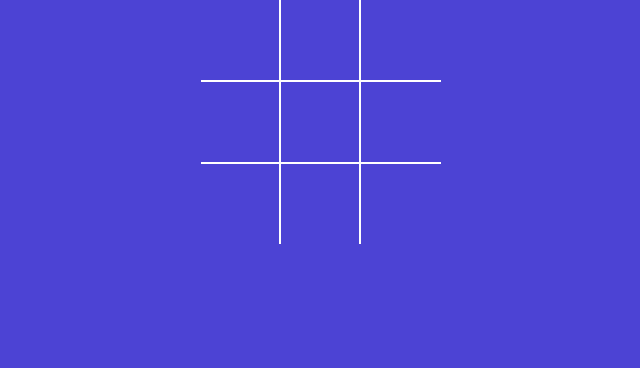
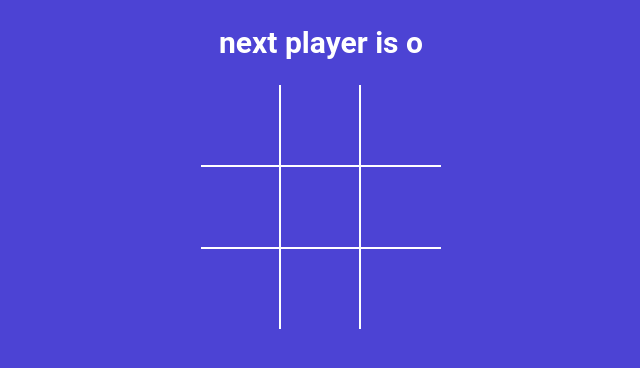
Before and after one commit to shrparekh/tictactoe-game, a React (Vite) app: page / in a window 1280 px wide. Shown: the top 368 px of the page, without its empty margins (319-959 px from the left). Built offline with nearby package versions, Linux system fonts and the light colour scheme.

Commit message:
lifted up the state to app component. show status message to the user , claculate winner

```diff
--- a/src/App.jsx
+++ b/src/App.jsx
@@ -1,10 +1,37 @@
 import './style.scss';
+import { useState } from 'react';
 import Board from './components/board';
+import { calculateWinner } from './winner';
 
 function App() {
+  const [squares, setsquares] = useState(Array(9).fill(null));
+  const [isxnext, setisxnext] = useState(false);
+  const winner = calculateWinner(squares);
+  const nextplayer = isxnext ? 'x' : 'o';
+  const statusMessage = winner
+    ? `winner is ${winner}`
+    : `next player is ${nextplayer}`;
+
+  const handlesquareclick = clickedposition => {
+    if (squares[clickedposition] || winner) {
+      return;
+    }
+
+    setsquares(currentsquares => {
+      return currentsquares.map((squaresvalue, position) => {
+        if (clickedposition === position) {
+          return isxnext ? 'x' : 'o';
+        }
+
+        return squaresvalue;
+      });
+    });
+    setisxnext(currentisxnext => !currentisxnext);
+  };
   return (
     <div className="app">
-      <Board />
+      <h2>{statusMessage}</h2>
+      <Board squares={squares} handlesquareclick={handlesquareclick} />
     </div>
   );
 }
--- a/src/components/Board.jsx
+++ b/src/components/Board.jsx
@@ -1,27 +1,6 @@
-import { useState } from 'react';
 import Square from './square';
-const Board = () => {
-  const [squares, setsquares] = useState(Array(9).fill(null));
-  const [isxnext, setisxnext] = useState(false);
-
+const Board = ({ squares, handlesquareclick }) => {
   console.log(squares);
-
-  const handlesquareclick = clickedposition => {
-    if (squares[clickedposition]) {
-      return;
-    }
-
-    setsquares(currentsquares => {
-      return currentsquares.map((squaresvalue, position) => {
-        if (clickedposition === position) {
-          return isxnext ? 'x' : 'o';
-        }
-
-        return squaresvalue;
-      });
-    });
-    setisxnext(currentisxnext => !currentisxnext);
-  };
 
   const rendersquare = position => {
     return (
--- /dev/null
+++ b/src/winner.js
@@ -0,0 +1,19 @@
+export function calculateWinner(squares) {
+  const lines = [
+    [0, 1, 2],
+    [3, 4, 5],
+    [6, 7, 8],
+    [0, 3, 6],
+    [1, 4, 7],
+    [2, 5, 8],
+    [0, 4, 8],
+    [2, 4, 6],
+  ];
+  for (let i = 0; i < lines.length; i++) {
+    const [a, b, c] = lines[i];
+    if (squares[a] && squares[a] === squares[b] && squares[a] === squares[c]) {
+      return squares[a];
+    }
+  }
+  return null;
+}
```
